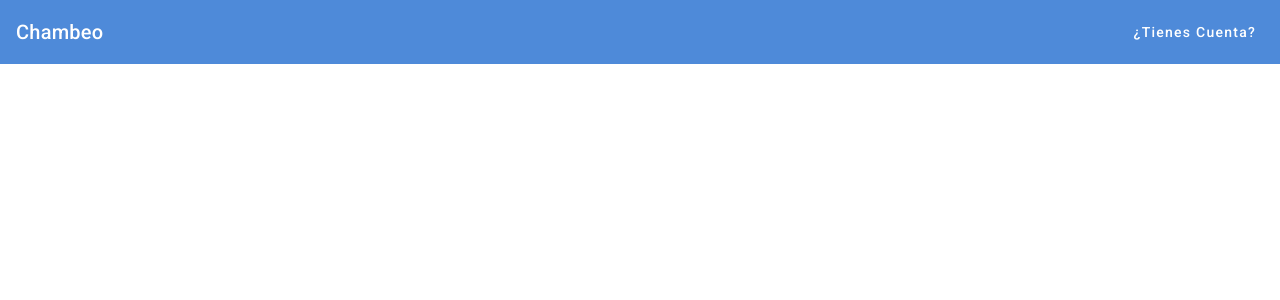
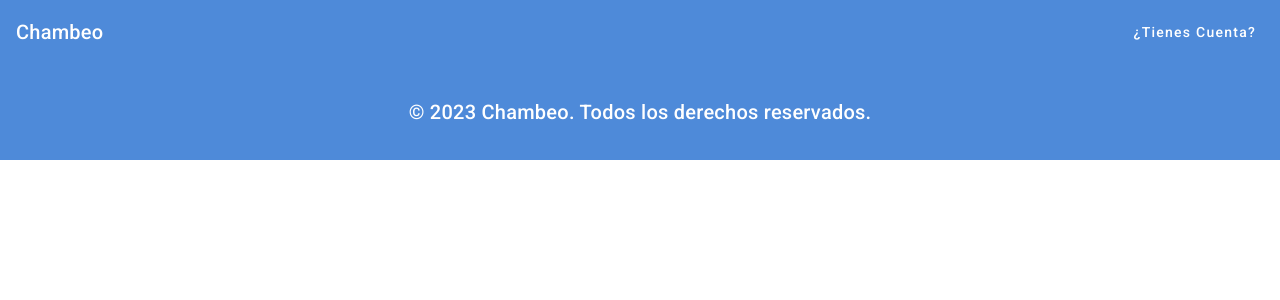
Before and after one commit to Chambeo/chambeo-platform, an Angular app: page / in a window 1280 px wide. Shown: the top 300 px of the page. Built offline with nearby package versions, Linux system fonts and the light colour scheme.

Commit message:
[ADD] Footer

```diff
--- a/src/app/app.component.html
+++ b/src/app/app.component.html
@@ -1,2 +1,3 @@
 <app-header></app-header>
 <router-outlet></router-outlet>
+<app-footer></app-footer>
--- a/src/app/app.module.ts
+++ b/src/app/app.module.ts
@@ -6,6 +6,7 @@ import { AppRoutingModule } from './app-routing.module';
 import { AppComponent } from './app.component';
 import { RouterModule } from '@angular/router';
 import { HeaderModule } from './shared/components/header/header.module';
+import { FooterModule } from './shared/components/footer/footer.module';
 
 @NgModule({
   declarations: [
@@ -16,7 +17,8 @@ import { HeaderModule } from './shared/components/header/header.module';
     BrowserAnimationsModule,
     AppRoutingModule,
     RouterModule,
-    HeaderModule
+    HeaderModule,
+    FooterModule
   ],
   providers: [],
   bootstrap: [AppComponent]
--- a/src/app/features/marketplace/marketplace.module.ts
+++ b/src/app/features/marketplace/marketplace.module.ts
@@ -1,9 +1,6 @@
 import { NgModule } from '@angular/core';
 import { CommonModule } from '@angular/common';
 import { MarketplaceComponent } from './marketplace.component';
-import { HeaderModule } from 'src/app/shared/components/header/header.module';
-
-
 
 @NgModule({
   declarations: [
@@ -11,7 +8,6 @@ import { HeaderModule } from 'src/app/shared/components/header/header.module';
   ],
   imports: [
     CommonModule,
-    HeaderModule
   ],
   exports: [MarketplaceComponent]
 })
--- /dev/null
+++ b/src/app/shared/components/footer/footer.component.css
@@ -0,0 +1,13 @@
+@import url(../../utils/sharedStyles.css);
+
+.footer_container {
+    height: max-content;
+    display: flex;
+    justify-content: center;
+    align-items: center;
+    text-align: center;
+}
+.copyright {
+    text-wrap: wrap;
+    padding: 2rem 0;
+}
--- /dev/null
+++ b/src/app/shared/components/footer/footer.component.html
@@ -0,0 +1,5 @@
+<mat-toolbar class="bg-blue-5 footer_container" style="color: white;">
+    <div class="copyright">
+        &copy; 2023 Chambeo. Todos los derechos reservados.
+    </div>
+</mat-toolbar>
```
Also changed, not shown: src/app/shared/components/footer/footer.component.ts (added, +10 -0 lines), src/app/shared/components/footer/footer.module.ts (added, +16 -0 lines), 1 other file (tests, documents, lock files or other folders).
